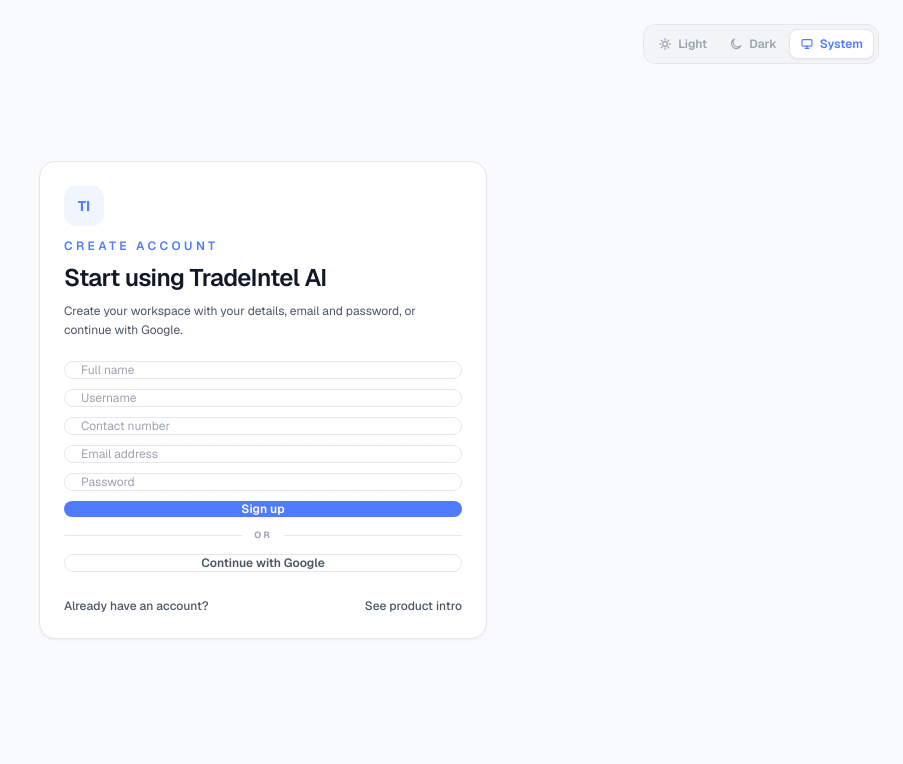
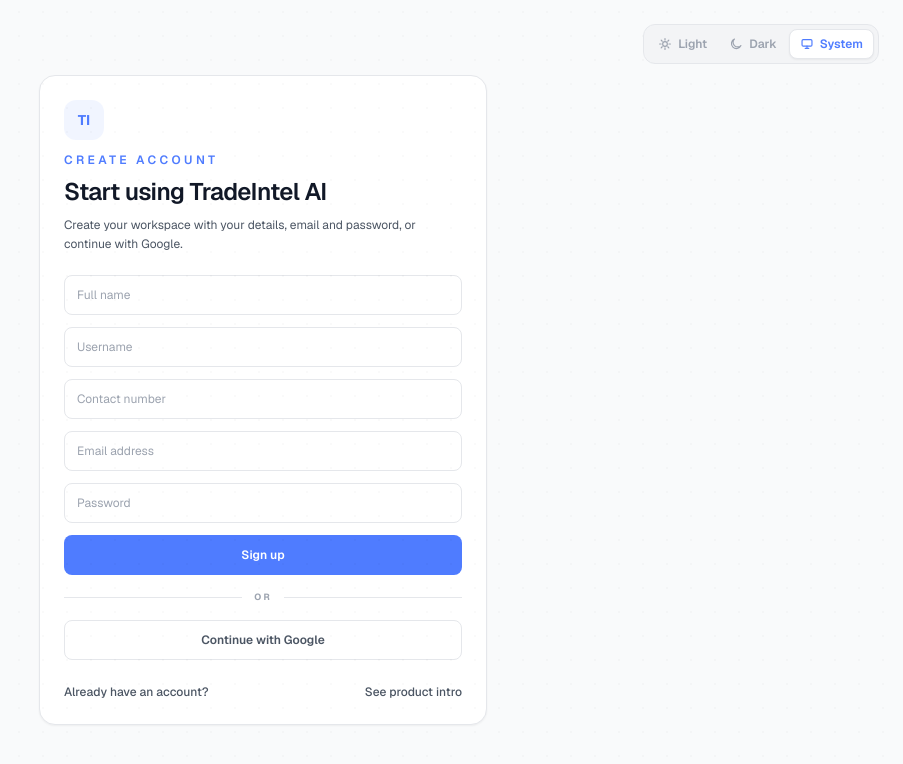
Before and after one commit to kartikch0543/AI-Investment-Research-Agent, a React (Vite) app in the folder client/: page / in a window 1280 px wide. Shown: the top 764 px of the page, without its empty margins (377-1280 px from the left). Built offline with nearby package versions, Linux system fonts and the light colour scheme; no server answers.

Commit message:
fix(auth): apply form inputs redesign and update allowed CORS origins for trageintel-ai

```diff
--- a/client/src/pages/ForgotPasswordPage.jsx
+++ b/client/src/pages/ForgotPasswordPage.jsx
@@ -35,7 +35,7 @@
 
       <GlassPanel className="w-full max-w-md">
         <div className="flex h-10 w-10 items-center justify-center rounded-xl bg-[var(--color-accent-light)] text-sm font-bold text-[var(--color-accent)] mb-4">
-          AL
+          TI
         </div>
         <p className="text-xs font-semibold uppercase tracking-[0.28em] text-[var(--color-accent)]">
           Account Recovery
@@ -47,19 +47,19 @@
           Enter your email address and we&apos;ll send you a password reset link.
         </p>
 
-        <form className="mt-8 flex flex-col gap-3.5" onSubmit={handleSubmit}>
+        <form className="mt-6 flex flex-col gap-3" onSubmit={handleSubmit}>
           <input
             type="email"
             value={email}
             onChange={(event) => setEmail(event.target.value)}
             placeholder="Email address"
-            className="h-12 rounded-xl border border-[var(--border-color)] bg-[var(--bg-surface)] px-4 text-sm text-[var(--text-primary)] outline-none focus:border-[var(--color-accent)]"
+            className="h-10 rounded-lg border border-[var(--border-color)] bg-[var(--bg-surface)] px-3.5 text-xs text-[var(--text-primary)] outline-none focus:ring-2 focus:ring-[var(--color-accent)]/25 focus:border-[var(--color-accent)] placeholder:text-[var(--text-muted)] transition-all"
           />
 
           <button
             type="submit"
             disabled={submitting}
-            className="h-12 rounded-xl bg-[var(--color-accent)] hover:bg-[var(--color-accent-hover)] px-4 text-sm font-semibold text-white dark:text-[var(--text-inverse)] hover:-translate-y-0.5 hover:opacity-95 disabled:cursor-not-allowed disabled:opacity-70"
+            className="h-10 rounded-lg bg-[var(--color-accent)] hover:bg-[var(--color-accent-hover)] px-4 text-xs font-semibold text-white dark:text-[var(--text-inverse)] disabled:cursor-not-allowed disabled:opacity-70 transition-all"
           >
             {submitting ? "Sending..." : "Send reset link"}
           </button>
--- a/client/src/pages/LoginPage.jsx
+++ b/client/src/pages/LoginPage.jsx
@@ -62,26 +62,26 @@
           Access your research workspace with email and password or continue with Google.
         </p>
 
-        <form className="mt-8 flex flex-col gap-3.5" onSubmit={handleEmailLogin}>
+        <form className="mt-6 flex flex-col gap-3" onSubmit={handleEmailLogin}>
           <input
             type="email"
             value={email}
             onChange={(event) => setEmail(event.target.value)}
             placeholder="Email address"
-            className="h-12 rounded-xl border border-[var(--border-color)] bg-[var(--bg-surface)] px-4 text-sm text-[var(--text-primary)] outline-none focus:border-[var(--color-accent)]"
+            className="h-10 rounded-lg border border-[var(--border-color)] bg-[var(--bg-surface)] px-3.5 text-xs text-[var(--text-primary)] outline-none focus:ring-2 focus:ring-[var(--color-accent)]/25 focus:border-[var(--color-accent)] placeholder:text-[var(--text-muted)] transition-all"
           />
           <input
             type="password"
             value={password}
             onChange={(event) => setPassword(event.target.value)}
             placeholder="Password"
-            className="h-12 rounded-xl border border-[var(--border-color)] bg-[var(--bg-surface)] px-4 text-sm text-[var(--text-primary)] outline-none focus:border-[var(--color-accent)]"
+            className="h-10 rounded-lg border border-[var(--border-color)] bg-[var(--bg-surface)] px-3.5 text-xs text-[var(--text-primary)] outline-none focus:ring-2 focus:ring-[var(--color-accent)]/25 focus:border-[var(--color-accent)] placeholder:text-[var(--text-muted)] transition-all"
           />
 
           <button
             type="submit"
             disabled={submittingEmail}
-            className="h-12 rounded-xl bg-[var(--color-accent)] hover:bg-[var(--color-accent-hover)] px-4 text-sm font-semibold text-white dark:text-[var(--text-inverse)] hover:-translate-y-0.5 hover:opacity-95 disabled:cursor-not-allowed disabled:opacity-70"
+            className="h-10 rounded-lg bg-[var(--color-accent)] hover:bg-[var(--color-accent-hover)] px-4 text-xs font-semibold text-white dark:text-[var(--text-inverse)] disabled:cursor-not-allowed disabled:opacity-70 transition-all"
           >
             {submittingEmail ? "Signing in..." : "Log in"}
           </button>
@@ -89,7 +89,7 @@
 
         <div className="mt-4 flex items-center gap-3">
           <div className="h-px flex-1 bg-[var(--border-color)]" />
-          <span className="text-[10px] font-bold uppercase tracking-[0.22em] text-[var(--text-muted)]">or</span>
+          <span className="text-[9px] font-bold uppercase tracking-[0.22em] text-[var(--text-muted)]">or</span>
           <div className="h-px flex-1 bg-[var(--border-color)]" />
         </div>
 
@@ -97,12 +97,12 @@
           type="button"
           onClick={handleGoogleLogin}
           disabled={submittingGoogle}
-          className="mt-4 inline-flex h-12 w-full items-center justify-center rounded-xl border border-[var(--border-color)] bg-[var(--bg-surface)] px-4 text-sm font-semibold text-[var(--text-secondary)] hover:-translate-y-0.5 hover:bg-[var(--bg-secondary)] disabled:cursor-not-allowed disabled:opacity-70"
+          className="mt-4 inline-flex h-10 w-full items-center justify-center rounded-lg border border-[var(--border-color)] bg-[var(--bg-surface)] px-4 text-xs font-semibold text-[var(--text-secondary)] hover:bg-[var(--bg-secondary)] disabled:cursor-not-allowed disabled:opacity-70 transition-all"
         >
           {submittingGoogle ? "Connecting to Google..." : "Continue with Google"}
         </button>
 
-        {error ? <p className="mt-4 text-sm text-rose-500 dark:text-rose-300">{error}</p> : null}
+        {error ? <p className="mt-4 text-xs text-rose-500 dark:text-rose-300 leading-normal">{error}</p> : null}
 
         <div className="mt-6 flex items-center justify-between text-xs font-medium">
           <Link to="/forgot-password" className="text-[var(--text-secondary)] hover:text-[var(--color-accent)]">
--- a/client/src/pages/SignupPage.jsx
+++ b/client/src/pages/SignupPage.jsx
@@ -70,53 +70,53 @@
           Create your workspace with your details, email and password, or continue with Google.
         </p>
 
-        <form className="mt-5 flex flex-col gap-2.5" onSubmit={handleEmailSignup}>
+        <form className="mt-5 flex flex-col gap-3" onSubmit={handleEmailSignup}>
           <input
             type="text"
             value={displayName}
             onChange={(event) => setDisplayName(event.target.value)}
             placeholder="Full name"
-            className="h-10.5 rounded-xl border border-[var(--border-color)] bg-[var(--bg-surface)] px-4 text-xs text-[var(--text-primary)] outline-none focus:border-[var(--color-accent)]"
+            className="h-10 rounded-lg border border-[var(--border-color)] bg-[var(--bg-surface)] px-3 text-xs text-[var(--text-primary)] outline-none focus:ring-2 focus:ring-[var(--color-accent)]/25 focus:border-[var(--color-accent)] placeholder:text-[var(--text-muted)] transition-all"
           />
           <input
             type="text"
             value={username}
             onChange={(event) => setUsername(event.target.value)}
             placeholder="Username"
-            className="h-10.5 rounded-xl border border-[var(--border-color)] bg-[var(--bg-surface)] px-4 text-xs text-[var(--text-primary)] outline-none focus:border-[var(--color-accent)]"
+            className="h-10 rounded-lg border border-[var(--border-color)] bg-[var(--bg-surface)] px-3 text-xs text-[var(--text-primary)] outline-none focus:ring-2 focus:ring-[var(--color-accent)]/25 focus:border-[var(--color-accent)] placeholder:text-[var(--text-muted)] transition-all"
           />
           <input
             type="tel"
             value={contactNumber}
             onChange={(event) => setContactNumber(event.target.value)}
             placeholder="Contact number"
-            className="h-10.5 rounded-xl border border-[var(--border-color)] bg-[var(--bg-surface)] px-4 text-xs text-[var(--text-primary)] outline-none focus:border-[var(--color-accent)]"
+            className="h-10 rounded-lg border border-[var(--border-color)] bg-[var(--bg-surface)] px-3 text-xs text-[var(--text-primary)] outline-none focus:ring-2 focus:ring-[var(--color-accent)]/25 focus:border-[var(--color-accent)] placeholder:text-[var(--text-muted)] transition-all"
           />
           <input
             type="email"
             value={email}
             onChange={(event) => setEmail(event.target.value)}
             placeholder="Email address"
-            className="h-10.5 rounded-xl border border-[var(--border-color)] bg-[var(--bg-surface)] px-4 text-xs text-[var(--text-primary)] outline-none focus:border-[var(--color-accent)]"
+            className="h-10 rounded-lg border border-[var(--border-color)] bg-[var(--bg-surface)] px-3 text-xs text-[var(--text-primary)] outline-none focus:ring-2 focus:ring-[var(--color-accent)]/25 focus:border-[var(--color-accent)] placeholder:text-[var(--text-muted)] transition-all"
           />
           <input
             type="password"
             value={password}
             onChange={(event) => setPassword(event.target.value)}
             placeholder="Password"
-            className="h-10.5 rounded-xl border border-[var(--border-color)] bg-[var(--bg-surface)] px-4 text-xs text-[var(--text-primary)] outline-none focus:border-[var(--color-accent)]"
+            className="h-10 rounded-lg border border-[var(--border-color)] bg-[var(--bg-surface)] px-3 text-xs text-[var(--text-primary)] outline-none focus:ring-2 focus:ring-[var(--color-accent)]/25 focus:border-[var(--color-accent)] placeholder:text-[var(--text-muted)] transition-all"
           />
 
           <button
             type="submit"
             disabled={submittingEmail}
-            className="h-10.5 rounded-xl bg-[var(--color-accent)] hover:bg-[var(--color-accent-hover)] px-4 text-xs font-semibold text-white dark:text-[var(--text-inverse)] hover:-translate-y-0.5 hover:opacity-95 disabled:cursor-not-allowed disabled:opacity-70"
+            className="h-10 rounded-lg bg-[var(--color-accent)] hover:bg-[var(--color-accent-hover)] px-4 text-xs font-semibold text-white dark:text-[var(--text-inverse)] disabled:cursor-not-allowed disabled:opacity-70 transition-all"
           >
             {submittingEmail ? "Creating account..." : "Sign up"}
           </button>
         </form>
 
-        <div className="mt-3 flex items-center gap-3">
+        <div className="mt-4 flex items-center gap-3">
           <div className="h-px flex-1 bg-[var(--border-color)]" />
           <span className="text-[9px] font-bold uppercase tracking-[0.22em] text-[var(--text-muted)]">or</span>
           <div className="h-px flex-1 bg-[var(--border-color)]" />
@@ -126,12 +126,12 @@
           type="button"
           onClick={handleGoogleSignup}
           disabled={submittingGoogle}
-          className="mt-3 inline-flex h-10.5 w-full items-center justify-center rounded-xl border border-[var(--border-color)] bg-[var(--bg-surface)] px-4 text-xs font-semibold text-[var(--text-secondary)] hover:-translate-y-0.5 hover:bg-[var(--bg-secondary)] disabled:cursor-not-allowed disabled:opacity-70"
+          className="mt-4 inline-flex h-10 w-full items-center justify-center rounded-lg border border-[var(--border-color)] bg-[var(--bg-surface)] px-4 text-xs font-semibold text-[var(--text-secondary)] hover:bg-[var(--bg-secondary)] disabled:cursor-not-allowed disabled:opacity-70 transition-all"
         >
           {submittingGoogle ? "Connecting to Google..." : "Continue with Google"}
         </button>
 
-        {error ? <p className="mt-4 text-sm text-rose-500 dark:text-rose-300">{error}</p> : null}
+        {error ? <p className="mt-4 text-xs text-rose-500 dark:text-rose-300 leading-normal">{error}</p> : null}
 
         <div className="mt-6 flex items-center justify-between text-xs font-medium">
           <Link to="/login" className="text-[var(--text-secondary)] hover:text-[var(--color-accent)]">
```
Also changed, not shown: 1 other file (tests, documents, lock files or other folders).
